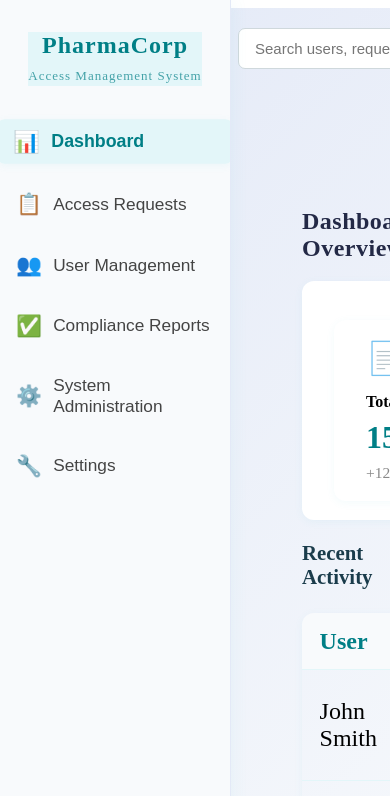
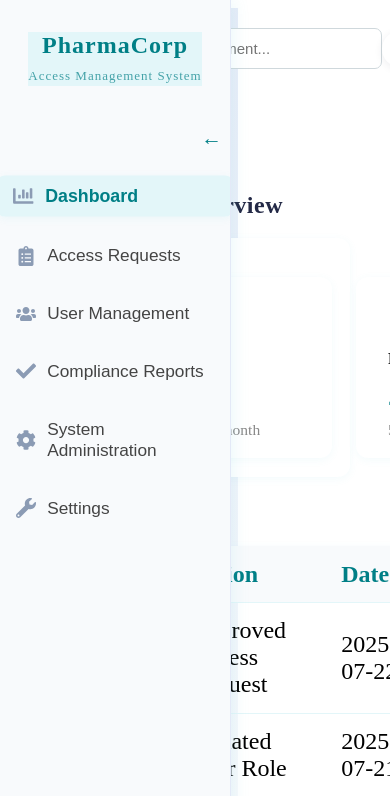
Before and after one commit to amit45555/pharmacorp-app, a React (Create React App) app: page /admin in a window 390 px wide. Shown: the top 796 px of the page. Built offline with nearby package versions, Linux system fonts and the light colour scheme.

Commit message:
latest ui changes

```diff
--- /dev/null
+++ b/src/components/Common/Sidebar.tsx
@@ -0,0 +1,61 @@
+import React from "react";
+import styles from "../../pages/AdminDashboard.module.css";
+import type { IconType } from "react-icons";
+
+interface SidebarNavItem {
+  key: string;
+  icon: IconType;
+  label: string;
+  active: boolean;
+  onClick: () => void;
+}
+
+interface SidebarProps {
+  open: boolean;
+  onToggle: () => void;
+  navItems: SidebarNavItem[];
+  onLogout: () => void;
+}
+
+const Sidebar: React.FC<SidebarProps> = ({ open, onToggle, navItems, onLogout }) => {
+  return (
+    <aside className={`${styles.sidebar} ${open ? styles.sidebarOpen : styles.sidebarClosed}`.trim()}>
+      <div className={styles.logo}>
+        <span style={{ fontWeight: 700, fontSize: 24 }}>PharmaCorp</span>
+        <br />
+        <span style={{ fontSize: 13, fontWeight: 400, opacity: 0.7 }}>
+          Access Management System
+        </span>
+      </div>
+      <button
+        className={styles.sidebarToggle}
+        aria-label={open ? "Close sidebar" : "Open sidebar"}
+        onClick={onToggle}
+        type="button"
+      >
+        {open ? "←" : "→"}
+      </button>
+      <nav className={styles.nav} aria-label="Admin Navigation">
+        {navItems.map((item) => (
+          <button
+            key={item.key}
+            className={`${styles.navItem} ${item.active ? styles.active : ""}`}
+            type="button"
+            aria-label={item.label}
+            title={item.label}
+            tabIndex={0}
+            onClick={item.onClick}
+          >
+            <span className={styles.navIcon}>{item.icon({ size: 20 })}</span>
+            {open && <span className={styles.navText}>{item.label}</span>}
+          </button>
+        ))}
+      </nav>
+      <button className={styles.logout} onClick={onLogout}>
+        Logout
+      </button>
+    </aside>
+  );
+};
+
+export default Sidebar;
--- a/src/pages/AdminDashboard.module.css
+++ b/src/pages/AdminDashboard.module.css
@@ -5,7 +5,8 @@
   min-height: 100vh;
   width: 100vw;
   background: linear-gradient(135deg, #e3e9f7 0%, #f8fafc 100%);
-  overflow-x: hidden !important;
+  overflow-x: auto !important;
+  max-width: 100vw;
 }
 
 .mainContent {
@@ -16,9 +17,11 @@
   min-width: 0;
   min-height: 100vh;
   background: transparent;
-  overflow-x: hidden !important;
-  max-width: calc(100vw - 230px);
+  overflow-x: auto !important;
+  max-width: 100vw;
   box-sizing: border-box;
+  transition: margin-left 0.3s, max-width 0.3s;
+  position: absolute;
 }
 
 .pageContent {
@@ -30,7 +33,7 @@
   flex-direction: column;
   gap: 20px;
   box-sizing: border-box;
-  overflow-x: hidden;
+  overflow-x: auto;
 }
 
 .sidebar {
@@ -45,13 +48,13 @@
   padding: 32px 0 16px 0;
   box-shadow: 2px 0 16px 0 rgba(90, 201, 216, 0.07);
   border-right: 1.5px solid #e3e9f7;
-  transition: box-shadow 0.3s, background 0.3s;
+  transition: box-shadow 0.3s, background 0.3s, width 0.3s;
   height: 100vh;
-  position: fixed;
+  position: relative;
   left: 0;
   top: 0;
-  z-index: 10;
   overflow-x: hidden;
+  position: relative;
 }
 
 .logo {
@@ -137,9 +140,10 @@
   padding: 32px 28px 28px 28px;
   flex: 1;
   min-width: 320px;
+  max-width: 100vw;
   transition: box-shadow 0.18s, transform 0.13s;
   position: relative;
-  overflow: hidden;
+  overflow-x: auto;
 }
 .card:hover {
   box-shadow: 0 4px 24px 0 rgba(90, 201, 216, 0.13);
@@ -420,9 +424,91 @@
   justify-content: flex-start;
 }
 
+.emptyState {
+  text-align: center;
+  color: #888;
+  font-size: 1.2rem;
+  padding: 2rem 0;
+}
+
 /* Responsive: allow table to scroll on small screens */
 @media (max-width: 1200px) {
   .requestsTable {
     min-width: 900px;
   }
 }
+
+@media (max-width: 900px) {
+  .sidebar {
+    position: fixed;
+    left: 0;
+    top: 0;
+    z-index: 100;
+    height: 100vh;
+    width: 230px;
+    min-width: 230px;
+    max-width: 230px;
+    box-shadow: 2px 0 16px 0 rgba(90, 201, 216, 0.13);
+    background: #f8fafc;
+    transform: translateX(-100%);
+    transition: transform 0.3s, box-shadow 0.3s;
+  }
+  .sidebarOpen.sidebar {
+    transform: translateX(0);
+  }
+  .sidebarClosed.sidebar {
+    transform: translateX(-100%);
+  }
+  .mainContent {
+    margin-left: 0 !important;
+    max-width: 100vw !important;
+  }
+  .container.sidebarOpen .mainContent {
+    margin-left: 0 !important;
+    max-width: 100vw !important;
+  }
+  .pageContent {
+    padding: 1rem 0.5rem 24px 0.5rem;
+  }
+  .card {
+    padding: 16px 8px 16px 8px;
+  }
+}
+
+.sidebarOpen {
+  width: 230px;
+  min-width: 230px;
+  max-width: 230px;
+  transition: width 0.3s;
+}
+.sidebarClosed {
+  width: 60px;
+  min-width: 60px;
+  max-width: 60px;
+  transition: width 0.3s;
+  align-items: flex-start;
+  padding-left: 0;
+  padding-right: 0;
+}
+.sidebarToggle {
+  background: none;
+  border: none;
+  color: #007f86;
+  font-size: 1.3rem;
+  cursor: pointer;
+  margin: 0 0 24px 0;
+  align-self: flex-end;
+  transition: color 0.2s;
+  padding: 4px 8px;
+  border-radius: 6px;
+}
+.sidebarToggle:hover {
+  color: #005f66;
+  background: #e3e9f7;
+}
+
+/* Adjust mainContent and container for sidebar state */
+.container.sidebarClosed .mainContent {
+  margin-left: 60px;
+  max-width: calc(100vw - 60px);
+}
--- a/src/pages/AdminDashboard.tsx
+++ b/src/pages/AdminDashboard.tsx
@@ -10,7 +10,8 @@ import { useNavigate } from "react-router-dom";
 import DashboardStats from "./AdminDashboard/DashboardStats";
 import { useAuth } from "../context/AuthContext";
 import { can } from "../utils/rbac";
-import { FaBell, FaCircleUser } from "react-icons/fa6";
+import Sidebar from "../components/Common/Sidebar";
+import { FaChartBar, FaClipboardList, FaUsers, FaCheck, FaCog, FaWrench, FaBell, FaUser } from "react-icons/fa";
 
 // --- Demo/mock data for all admin sections ---
 const initialRequests = [
@@ -119,6 +120,7 @@ const AdminDashboard: React.FC = () => {
   const { user } = useAuth();
   const role = user?.role || "admin";
   const navigate = useNavigate();
+  const [sidebarOpen, setSidebarOpen] = useState(true);
 
   const handleLogout = () => {
     localStorage.removeItem("role");
@@ -126,136 +128,56 @@ const AdminDashboard: React.FC = () => {
   };
 
   return (
-    <div className={styles.container}>
-      <aside className={styles.sidebar}>
-        <div className={styles.logo}>
-          <span style={{ fontWeight: 700, fontSize: 24 }}>PharmaCorp</span>
-          <br />
-          <span style={{ fontSize: 13, fontWeight: 400, opacity: 0.7 }}>
-            Access Management System
-          </span>
-        </div>
-        <nav className={styles.nav} aria-label="Admin Navigation">
-          {/* ...existing nav buttons... */}
-          {can(role, "dashboard:view") && (
-            <button
-              className={`${styles.navItem} ${
-                activeSection === "dashboard" ? styles.active : ""
-              }`}
-              type="button"
-              aria-label="Dashboard"
-              title="Dashboard"
-              tabIndex={0}
-              onClick={() => setActiveSection("dashboard")}
-              onKeyDown={(e) =>
-                (e.key === "Enter" || e.key === " ") &&
-                setActiveSection("dashboard")
-              }
-            >
-              <span className={styles.navIcon}>📊</span>
-              <span className={styles.navText}>Dashboard</span>
-            </button>
-          )}
-          {can(role, "requests:view") && (
-            <button
-              className={`${styles.navItem} ${
-                activeSection === "requests" ? styles.active : ""
-              }`}
-              type="button"
-              aria-label="Access Requests"
-              title="Access Requests"
-              tabIndex={0}
-              onClick={() => setActiveSection("requests")}
-              onKeyDown={(e) =>
-                (e.key === "Enter" || e.key === " ") &&
-                setActiveSection("requests")
-              }
-            >
-              <span className={styles.navIcon}>📋</span>
-              <span className={styles.navText}>Access Requests</span>
-            </button>
-          )}
-          {can(role, "users:view") && (
-            <button
-              className={`${styles.navItem} ${
-                activeSection === "users" ? styles.active : ""
-              }`}
-              type="button"
-              aria-label="User Management"
-              title="User Management"
-              tabIndex={0}
-              onClick={() => setActiveSection("users")}
-              onKeyDown={(e) =>
-                (e.key === "Enter" || e.key === " ") &&
-                setActiveSection("users")
-              }
-            >
-              <span className={styles.navIcon}>👥</span>
-              <span className={styles.navText}>User Management</span>
-            </button>
-          )}
-          {can(role, "compliance:view") && (
-            <button
-              className={`${styles.navItem} ${
-                activeSection === "compliance" ? styles.active : ""
-              }`}
-              type="button"
-              aria-label="Compliance Reports"
-              title="Compliance Reports"
-              tabIndex={0}
-              onClick={() => setActiveSection("compliance")}
-              onKeyDown={(e) =>
-                (e.key === "Enter" || e.key === " ") &&
-                setActiveSection("compliance")
-              }
-            >
-              <span className={styles.navIcon}>✅</span>
-              <span className={styles.navText}>Compliance Reports</span>
-            </button>
-          )}
-          {can(role, "system:view") && (
-            <button
-              className={`${styles.navItem} ${
-                activeSection === "system" ? styles.active : ""
-              }`}
-              type="button"
-              aria-label="System Administration"
-              title="System Administration"
-              tabIndex={0}
-              onClick={() => setActiveSection("system")}
-              onKeyDown={(e) =>
-                (e.key === "Enter" || e.key === " ") &&
-                setActiveSection("system")
-              }
-            >
-              <span className={styles.navIcon}>⚙️</span>
-              <span className={styles.navText}>System Administration</span>
-            </button>
-          )}
-          {can(role, "settings:view") && (
-            <button
-              className={`${styles.navItem} ${
-                activeSection === "settings" ? styles.active : ""
-              }`}
-              type="button"
-              aria-label="Settings"
-              title="Settings"
-              tabIndex={0}
-              onClick={() => setActiveSection("settings")}
-              onKeyDown={(e) =>
-                (e.key === "Enter" || e.key === " ") &&
-                setActiveSection("settings")
-              }
-            >
-              <span className={styles.navIcon}>🔧</span>
-              <span className={styles.navText}>Settings</span>
-            </button>
-          )}
-        </nav>
-        <button className={styles.logout} onClick={handleLogout}>
-          Logout
-        </button>
-      </aside>
+    <div className={`${styles.container} ${!sidebarOpen ? styles.sidebarClosed : styles.sidebarOpen}`.trim()}>
+      <Sidebar
+        open={sidebarOpen}
+        onToggle={() => setSidebarOpen((open) => !open)}
+        navItems={[
+          {
+            key: "dashboard",
+            icon: FaChartBar,
+            label: "Dashboard",
+            active: activeSection === "dashboard",
+            onClick: () => setActiveSection("dashboard"),
+          },
+          {
+            key: "requests",
+            icon: FaClipboardList,
+            label: "Access Requests",
+            active: activeSection === "requests",
+            onClick: () => setActiveSection("requests"),
+          },
+          {
+            key: "users",
+            icon: FaUsers,
+            label: "User Management",
+            active: activeSection === "users",
+            onClick: () => setActiveSection("users"),
+          },
+          {
+            key: "compliance",
+            icon: FaCheck,
+            label: "Compliance Reports",
+            active: activeSection === "compliance",
+            onClick: () => setActiveSection("compliance"),
+          },
+          {
+            key: "system",
+            icon: FaCog,
+            label: "System Administration",
+            active: activeSection === "system",
+            onClick: () => setActiveSection("system"),
+          },
+          {
+            key: "settings",
+            icon: FaWrench,
+            label: "Settings",
+            active: activeSection === "settings",
+            onClick: () => setActiveSection("settings"),
+          },
+        ].filter(item => can(role, item.key + ':view'))}
+        onLogout={handleLogout}
+      />
       <div className={styles.mainContent}>
         <main>
           <header className={styles.header}>
@@ -281,7 +203,7 @@ const AdminDashboard: React.FC = () => {
                 title="Profile"
                 style={{ marginRight: 8 }}
               >
-                {FaCircleUser({ size: 28 })}
+                {FaUser({ size: 28 })}
               </span>
               <div className={styles.profileWrap} style={{ marginLeft: 0 }}>
                 <span className={styles.profileName}>Dr. Sarah Mitchell</span>
```
Also changed, not shown: src/pages/AccessRequests/AccessRequests.module.css (+18 -5 lines), src/pages/AccessRequests/AccessRequests.tsx (+13 -11 lines), src/pages/ComplianceReports/ComplianceReports.module.css (+32 -4 lines), src/pages/ComplianceReports/ComplianceReports.tsx (+10 -2 lines), src/pages/UserManagement/UserManagement.module.css (+32 -4 lines), src/pages/UserManagement/UserManagement.tsx (+10 -2 lines).
